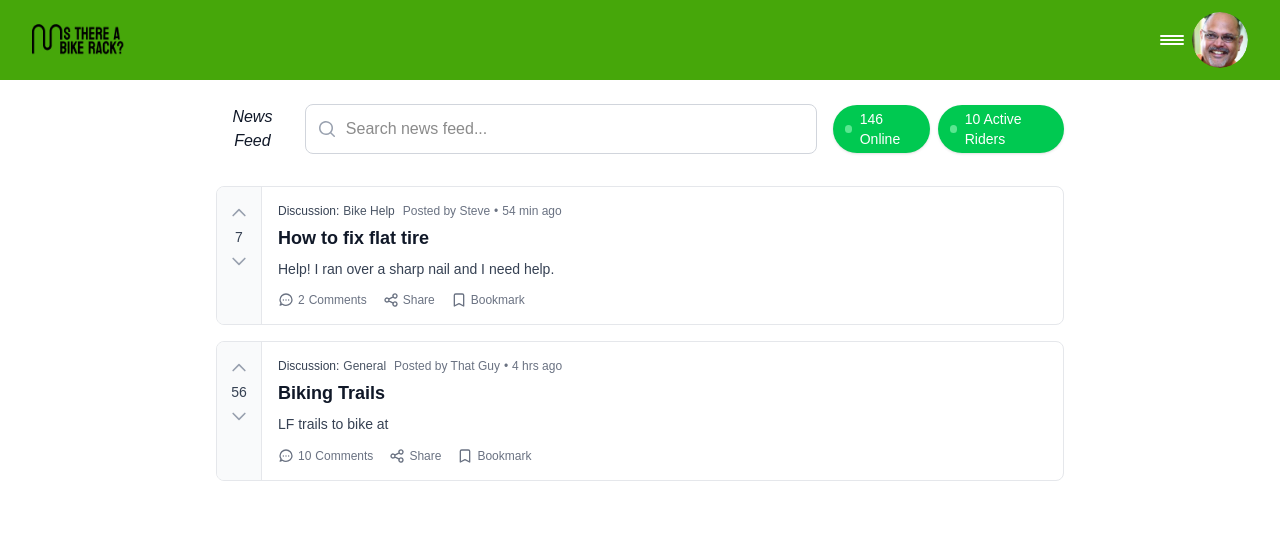
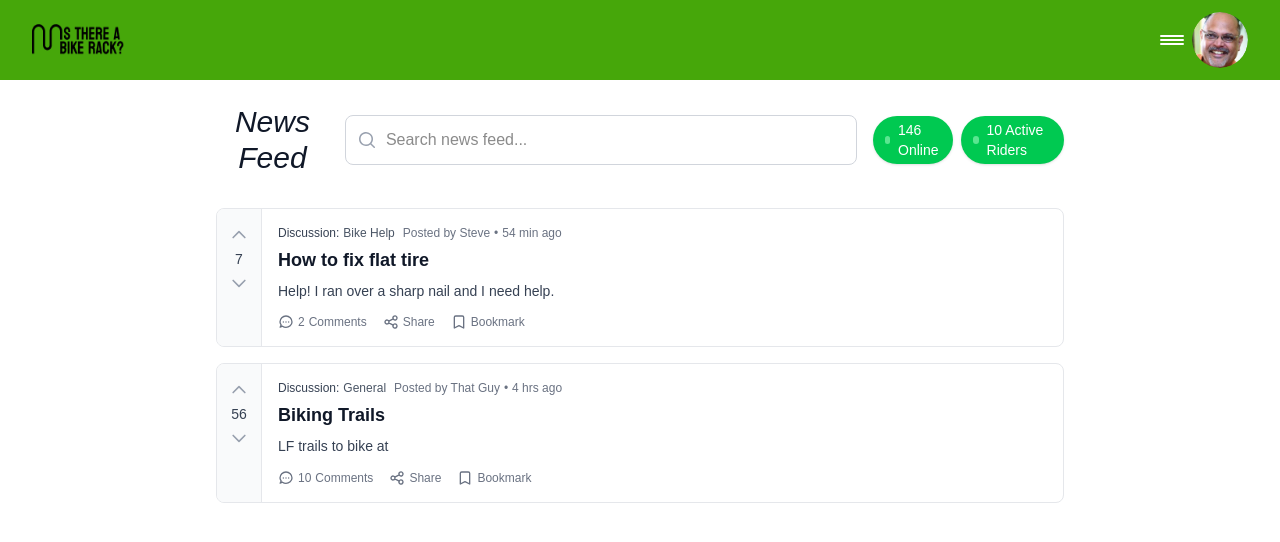
Before and after one commit to CakeJamble/inf134-bike-rack-project, a Next.js app: page /community in a window 1280 px wide. Shown: the top 542 px of the page. Built offline with nearby package versions, Linux system fonts and the light colour scheme.

Commit message:
minor fix to text sizing

```diff
--- a/src/app/about/page.tsx
+++ b/src/app/about/page.tsx
@@ -4,7 +4,7 @@ export default async function AboutLayout(){
   return (
     <>
       <div className="flex flex-col items items-center m-6">
-        <h1 className="mx-auto text-center italic">About Us</h1>
+        <h1 className="italic">About Us</h1>
 
         <div className="py-3 groups">
           <h3>How Does Rating Work?</h3>
--- a/src/app/community/page.tsx
+++ b/src/app/community/page.tsx
@@ -40,7 +40,7 @@ export default function CommunityLayout() {
     <>
       <div className="max-w-4xl mx-auto p-6">
         <div className="flex flex-col md:flex-row md:items-center md:justify-between gap-4 mb-8">
-          <h1 className="text-2rem italic text-gray-900 mx-auto text-center">News Feed</h1>
+          <h1 className="text-3xl italic text-gray-900 mx-auto text-center">News Feed</h1>
           <SearchBar />
           <div className="flex flex-row gap-2">
             <UserStatus title="Online" maxRange={200}/>
```
